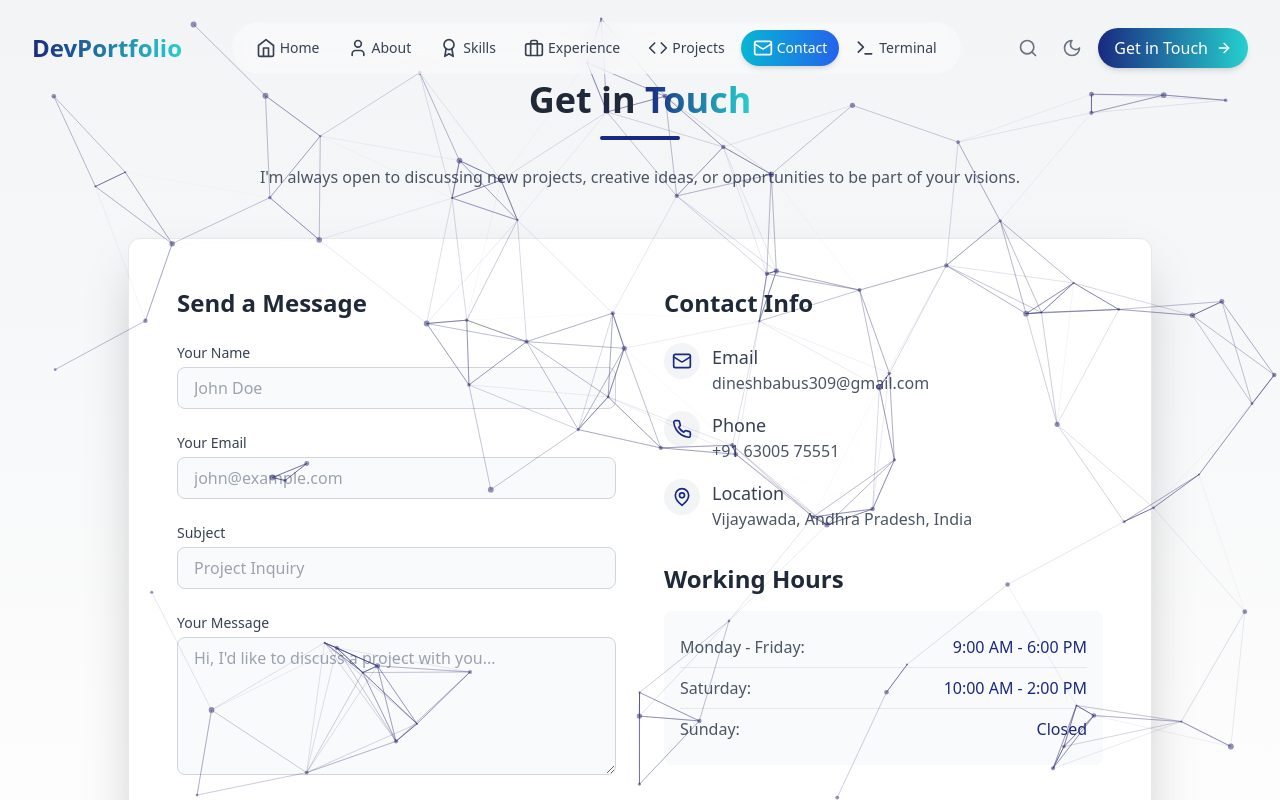
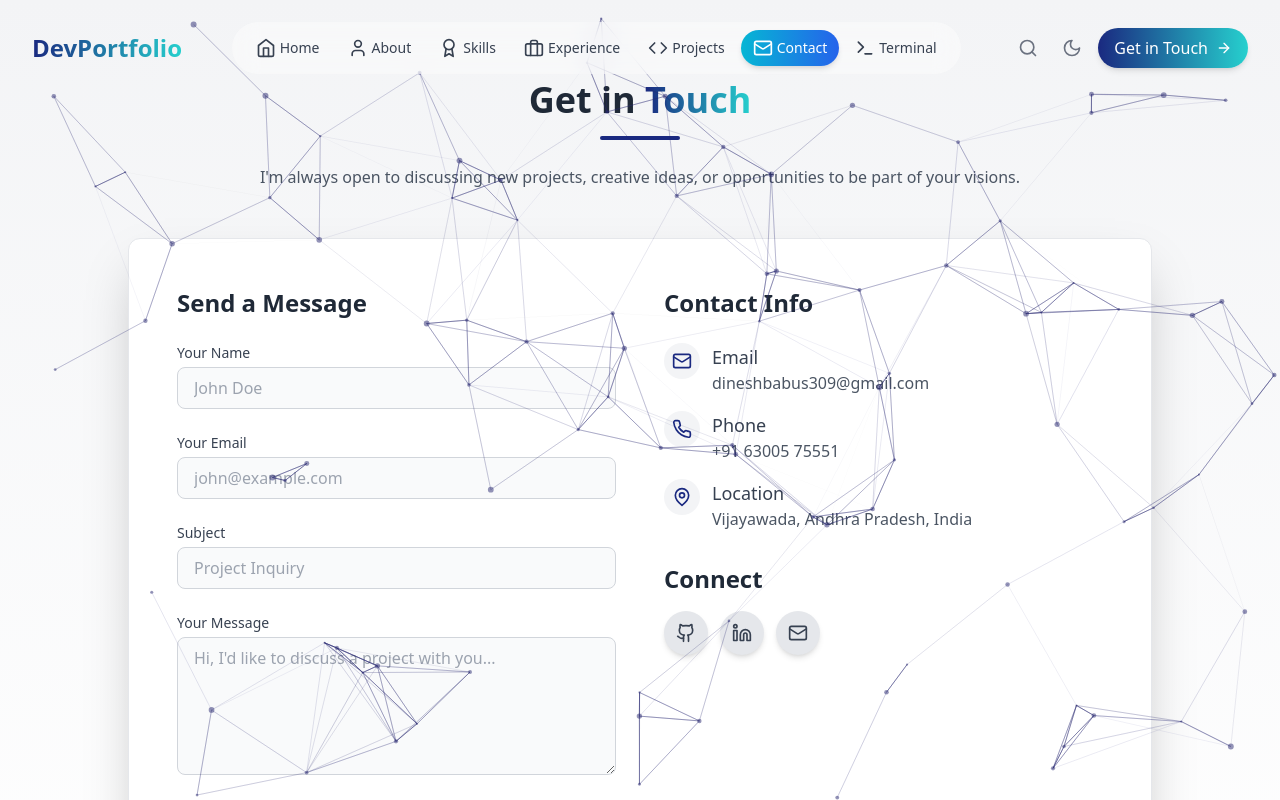
Before and after one commit to Dineshbabu290904/Portfolio_New, a React (Vite) app: page /contact in a window 1280 px wide. Shown: the top 800 px of the page. Built offline with nearby package versions, Linux system fonts and the light colour scheme.

Commit message:
Update Contact.tsx

```diff
--- a/src/components/Contact.tsx
+++ b/src/components/Contact.tsx
@@ -304,7 +304,7 @@ export default function Contact() {
               </motion.div>
 
               {/* Working Hours */}
-              <motion.div variants={infoVariants}>
+{/*               <motion.div variants={infoVariants}>
                 <h3 className="text-2xl font-semibold text-gray-800 dark:text-white mb-4">Working Hours</h3>
                 <div className="bg-gray-50 dark:bg-gray-800 rounded-lg p-4">
                   <div className="flex justify-between py-2 border-b border-gray-200 dark:border-gray-700">
@@ -320,7 +320,7 @@ export default function Contact() {
                     <span className="text-primary font-medium">Closed</span>
                   </div>
                 </div>
-              </motion.div>
+              </motion.div> */}
 
               {/* Social Links */}
               <motion.div variants={infoVariants}>
```
